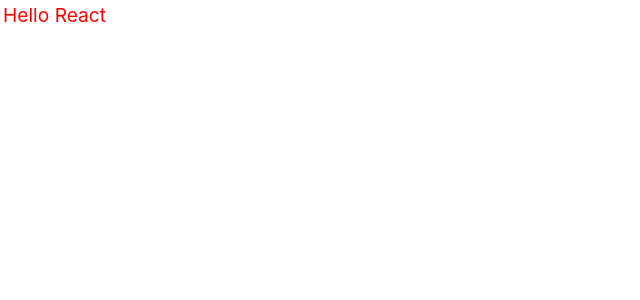
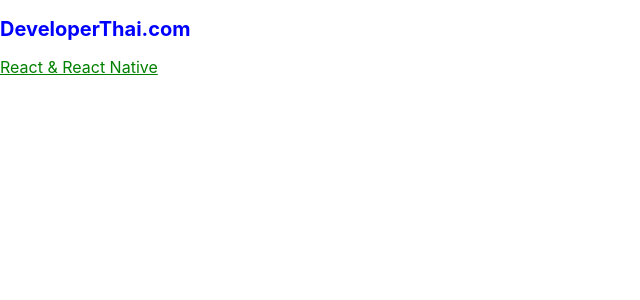
Before and after one commit to nowsirasak/app1, a React (Create React App) app: page / in a window 1280 px wide. Shown: the top 300 px of the page, without its empty margins (0-640 px from the left). Built offline with nearby package versions, Linux system fonts and the light colour scheme.

Commit message:
Update App.js with css ecternal

```diff
--- a/src/App.js
+++ b/src/App.js
@@ -1,19 +1,15 @@
 import logo from './logo.svg';
 import './App.css';
+import React from 'react';
+import './style.css';
 
 function App() {
-  const divStyle = {
-    color: 'red',
-    backgroundColor: 'powerblue',
-    fontSize: 'larger',
-    padding: '3px',
-  };
-  const el = (
-    <div style={divStyle}>
-      Hello React
-    </div>
-  );
-  return el;
+  return (
+    <>
+      <h2>DeveloperThai.com</h2>
+      <div className="title">React & React Native</div>
+    </>
+  )
 }
 
 export default App;
--- /dev/null
+++ b/src/style.css
@@ -0,0 +1,10 @@
+h2 {
+    font-size: 20px;
+    color: blue;
+}
+
+.title{
+    font-size: 16px;
+    color: green;
+    text-decoration: underline;
+}
```
